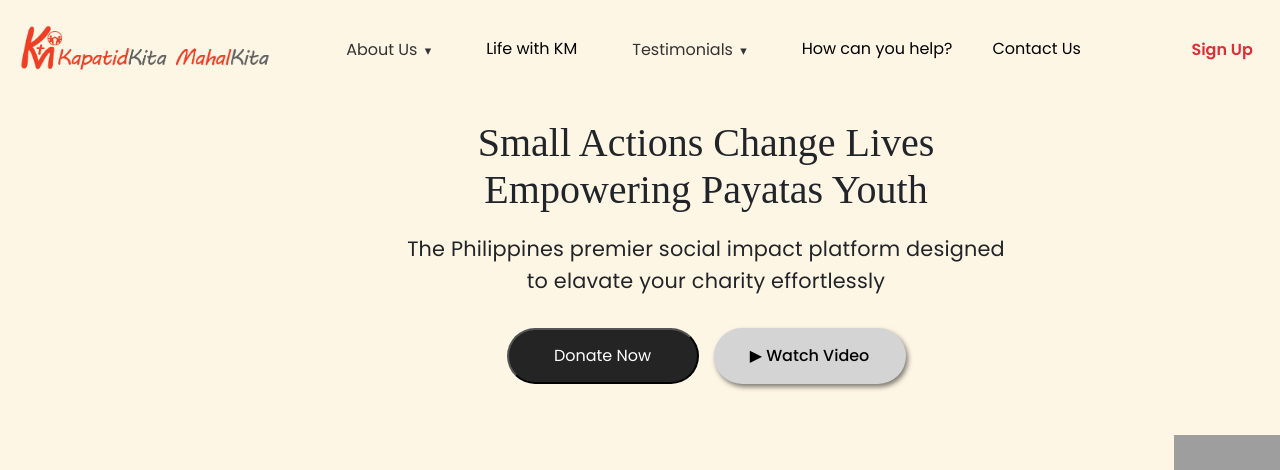
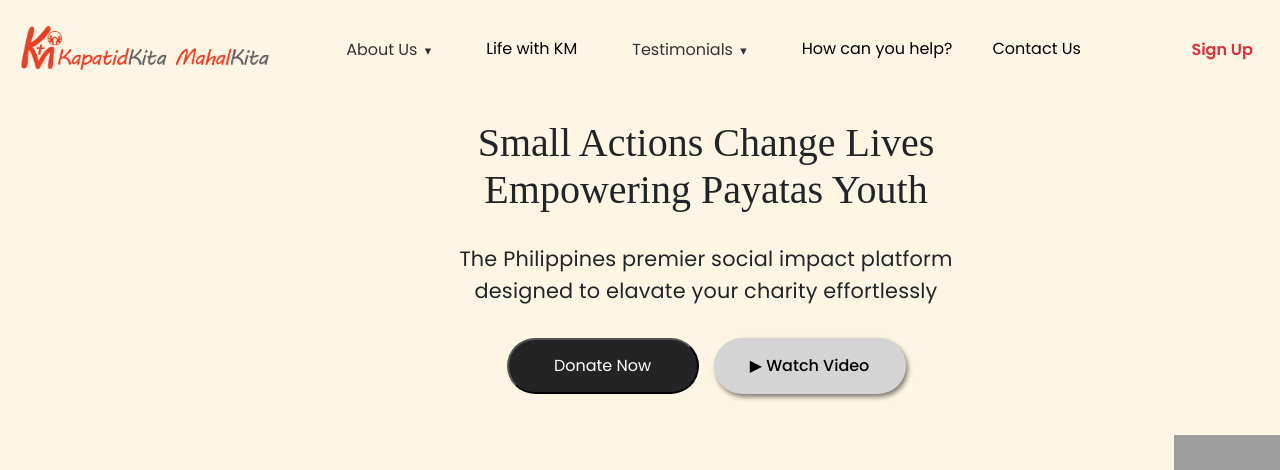
Before and after one commit to axiomproject/kmkk, a React (Vite) app: page / in a window 1280 px wide. Shown: the top 470 px of the page. Built offline with nearby package versions, Linux system fonts and the light colour scheme; grey boxes are pictures that could not be loaded; a web font is replaced by a local one.

Commit message:
main button changes

```diff
--- a/src/styles/Layout.css
+++ b/src/styles/Layout.css
@@ -153,7 +153,7 @@ font-family: "League Gothic";
     }
 
     .main-button {
-      min-width: 600px;
+      min-width: 550px;
       max-width: 500px;
       height: 20rem;
 
@@ -173,7 +173,7 @@ font-family: "League Gothic";
       font-size: 1.3em;
       text-align: center;
 
-      margin-top: 20px;
+      margin-top: 30px;
       font-family: "Poppins";
 
     }
```
